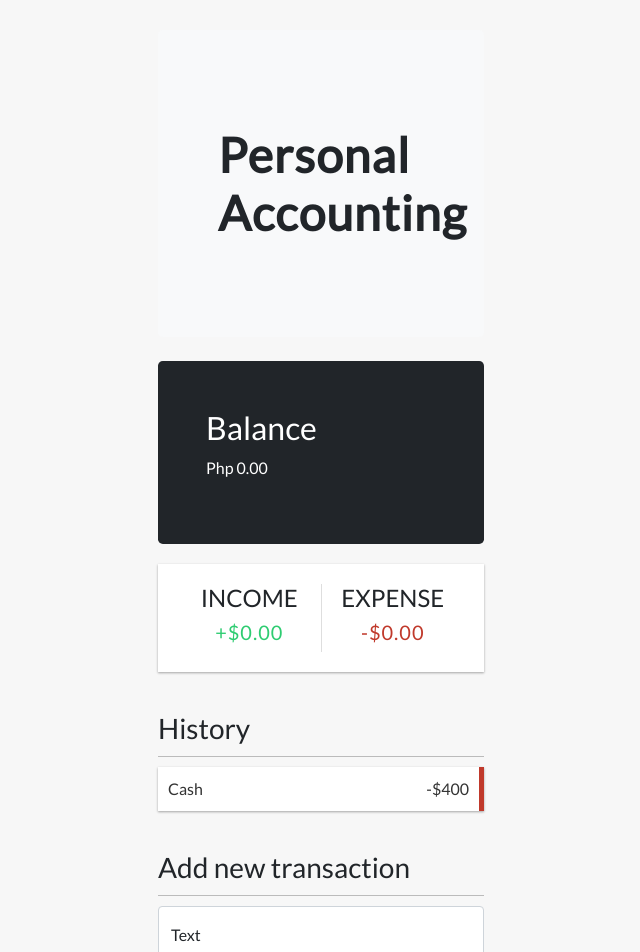
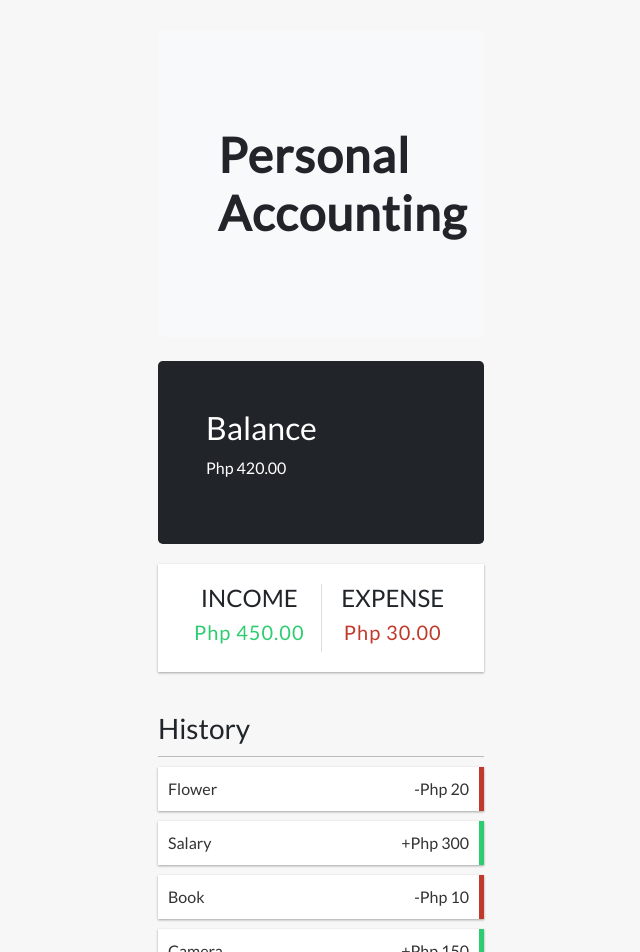
Before and after one commit to kevin-jake/personal-accounting, a React (Create React App) app: page / in a window 1280 px wide. Shown: the top 952 px of the page, without its empty margins (319-959 px from the left). Built offline with nearby package versions, Linux system fonts and the light colour scheme.

Commit message:
add complete app functions

```diff
--- a/src/App.js
+++ b/src/App.js
@@ -8,9 +8,11 @@ import "./App.css";
 import TransactionList from "./components/TransactionList";
 import AddTransaction from "./components/AddTransaction";
 
+import { GlobalProvider } from "./context/GlobalState";
+
 const App = (props) => {
   return (
-    <div>
+    <GlobalProvider>
       <Container>
         <Header />
         <Balance />
@@ -18,7 +20,7 @@ const App = (props) => {
         <TransactionList />
         <AddTransaction />
       </Container>
-    </div>
+    </GlobalProvider>
   );
 };
 
--- a/src/components/AddTransaction.js
+++ b/src/components/AddTransaction.js
@@ -1,28 +1,34 @@
-import React, { useState } from "react";
+import React, { useState, useContext } from "react";
+import { GlobalContext } from "../context/GlobalState";
 
-const AddTransaction = () => {
+export const AddTransaction = () => {
   const [text, setText] = useState("");
   const [amount, setAmount] = useState(0);
 
-  const textHandler = (text) => {
-    setText(text.target.value);
-  };
+  const { addTransaction } = useContext(GlobalContext);
 
-  const amountHandler = (amt) => {
-    setAmount(amt.target.value);
+  const onSubmit = (e) => {
+    e.preventDefault();
+
+    const newTransaction = {
+      id: Math.floor(Math.random() * 100000000),
+      text,
+      amount: +amount,
+    };
+
+    addTransaction(newTransaction);
   };
 
   return (
     <>
       <h3>Add new transaction</h3>
-      <form id="form">
+      <form onSubmit={onSubmit}>
         <div className="form-control">
           <label htmlFor="text">Text</label>
           <input
             type="text"
             value={text}
-            onChange={textHandler}
-            id="text"
+            onChange={(e) => setText(e.target.value)}
             placeholder="Enter text..."
           />
         </div>
@@ -33,9 +39,8 @@ const AddTransaction = () => {
           </label>
           <input
             type="number"
-            id="amount"
             value={amount}
-            onChange={amountHandler}
+            onChange={(e) => setAmount(e.target.value)}
             placeholder="Enter amount..."
           />
         </div>
--- a/src/components/Header.js
+++ b/src/components/Header.js
@@ -4,7 +4,7 @@ const Header = () => {
   return (
     <div className="p-5 mb-4 bg-light rounded-3">
       <div className="container-fluid py-5">
-        <h1 class="display-5 fw-bold"> Personal Accounting</h1>
+        <h1 className="display-5 fw-bold"> Personal Accounting</h1>
       </div>
     </div>
   );
--- a/src/components/IncomeExpenses.js
+++ b/src/components/IncomeExpenses.js
@@ -1,19 +1,29 @@
-import React from "react";
+import React, { useContext } from "react";
+
+import { GlobalContext } from "../context/GlobalState";
 
 const IncomeExpenses = () => {
+  const { transactions } = useContext(GlobalContext);
+
+  const amounts = transactions.map((transaction) => transaction.amount);
+
+  const income = amounts
+    .filter((item) => item > 0)
+    .reduce((acc, item) => (acc += item), 0);
+
+  const expense =
+    amounts.filter((item) => item < 0).reduce((acc, item) => (acc += item), 0) *
+    -1;
+
   return (
     <div className="inc-exp-container">
       <div>
         <h4>Income</h4>
-        <p id="money-plus" className="money plus">
-          +$0.00
-        </p>
+        <p className="money plus">Php {income.toFixed(2)}</p>
       </div>
       <div>
         <h4>Expense</h4>
-        <p id="money-minus" className="money minus">
-          -$0.00
-        </p>
+        <p className="money minus">Php {expense.toFixed(2)}</p>
       </div>
     </div>
   );
--- a/src/components/Transaction.js
+++ b/src/components/Transaction.js
@@ -4,18 +4,19 @@ import { GlobalContext } from "../context/GlobalState";
 const Transaction = (props) => {
   const { deleteTransaction } = useContext(GlobalContext);
   const sign = props.transaction.amount < 0 ? "-" : "+";
-  console.log(props.transaction.amount);
 
   return (
     <li className={props.transaction.amount < 0 ? "minus" : "plus"}>
-      {props.transaction.text}{" "}
+      {props.transaction.text}
       <span>
         {sign}Php {Math.abs(props.transaction.amount)}
       </span>
       <button
         onClick={() => deleteTransaction(props.transaction.id)}
         className="delete-btn"
-      ></button>
+      >
+        x
+      </button>
     </li>
   );
 };
--- a/src/components/TransactionList.js
+++ b/src/components/TransactionList.js
@@ -1,14 +1,16 @@
-import React from "react";
+import React, { useContext } from "react";
+import Transaction from "./Transaction";
+import { GlobalContext } from "../context/GlobalState";
 
 const TransactionList = () => {
+  const { transactions } = useContext(GlobalContext);
   return (
     <>
       <h3>History</h3>
       <ul id="list" className="list">
-        <li className="minus">
-          Cash <span>-$400</span>
-          <button className="delete-btn">x</button>
-        </li>
+        {transactions.map((transaction) => (
+          <Transaction key={transaction.id} transaction={transaction} />
+        ))}
       </ul>
     </>
   );
--- a/src/context/GlobalState.js
+++ b/src/context/GlobalState.js
@@ -3,7 +3,12 @@ import AppReducer from "./AppReducer";
 
 //Initial State
 const initialState = {
-  transactions: [],
+  transactions: [
+    { id: 1, text: "Flower", amount: -20 },
+    { id: 2, text: "Salary", amount: 300 },
+    { id: 3, text: "Book", amount: -10 },
+    { id: 4, text: "Camera", amount: 150 },
+  ],
 };
 // console.log(initialState);
 // Create context
@@ -21,14 +26,16 @@ export const GlobalProvider = (props) => {
     dispatch({ type: "ADD", payload: transaction });
   }
 
+  const value = {
+    transactions: state.transactions,
+    deleteTransaction,
+    addTransaction,
+  };
+
+  console.log(value);
+
   return (
-    <GlobalContext.Provider
-      value={{
-        transactions: state.transactions,
-        deleteTransaction,
-        addTransaction,
-      }}
-    >
+    <GlobalContext.Provider value={value}>
       {props.children}
     </GlobalContext.Provider>
   );
```
Also changed, not shown: 1 other file (tests, documents, lock files or other folders).
